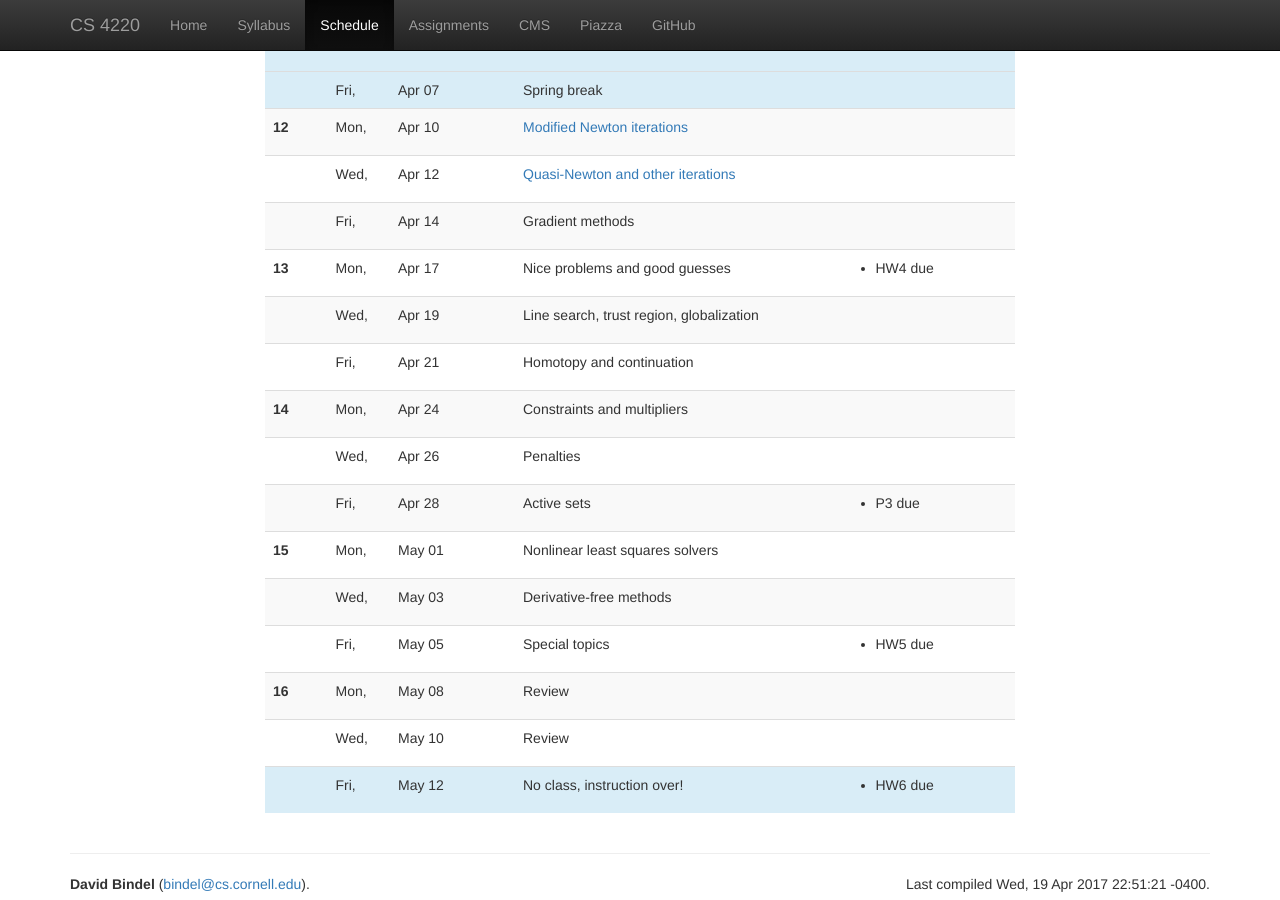
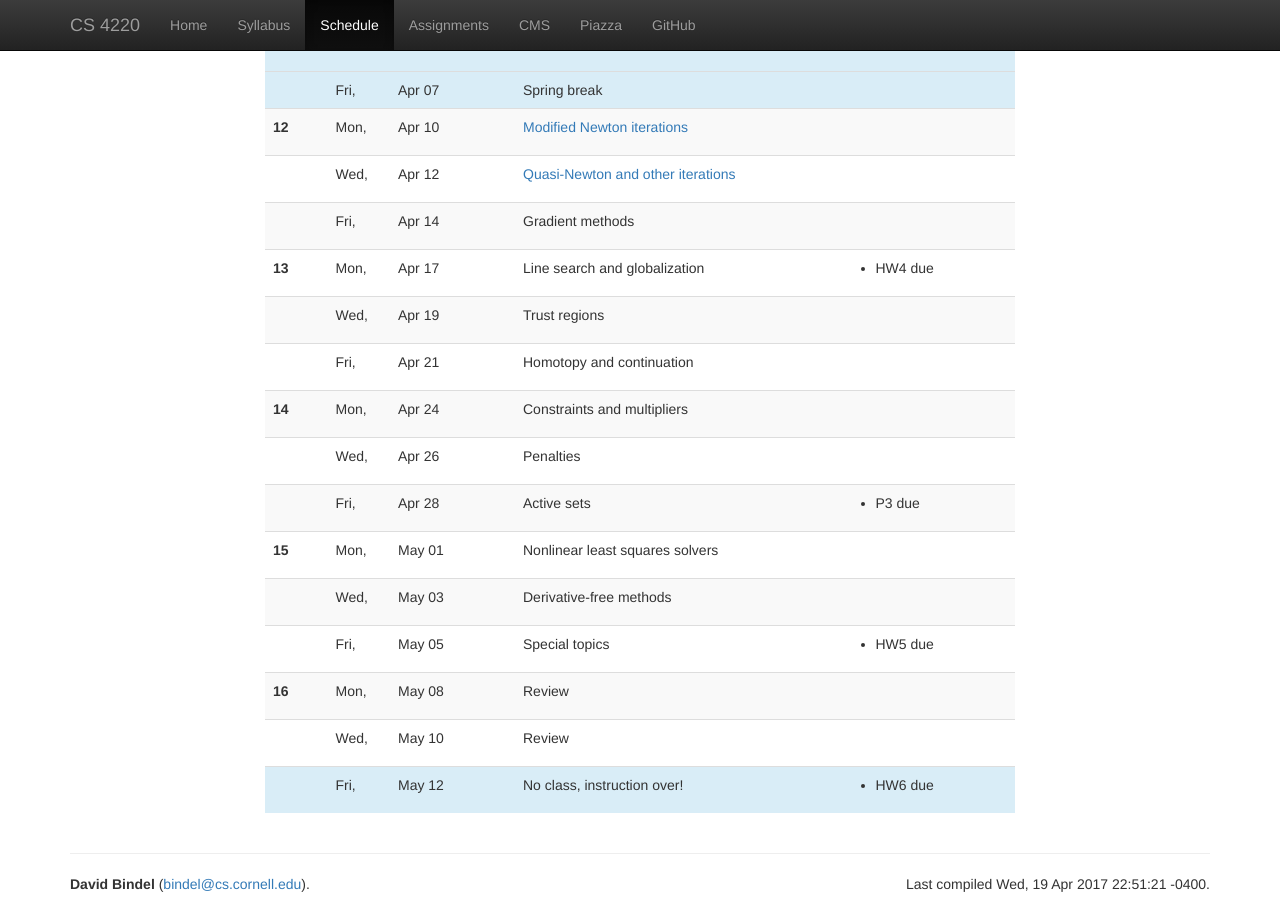
Before and after one commit to dbindel/cs4220-s17, a Jekyll site: the page built from web/schedule.html, in a window 1280 px wide and 900 px high, scrolled down 1793 px. Built offline with Jekyll 4.4.1, drawn with Linux system fonts in a browser that asks for light colours; nearby versions of some CDN libraries.

Commit message:
Split apart line search and trust region (will go with LM).

```diff
--- a/web/_data/lectures.yml
+++ b/web/_data/lectures.yml
@@ -194,11 +194,11 @@
 #
 -
   date: 2017-04-17
-  info: Nice problems and good guesses
+  info: Line search and globalization
   hw: HW4 due
 -
   date: 2017-04-19
-  info: Line search, trust region, globalization
+  info: Trust regions
 -
   date: 2017-04-21
   info: Homotopy and continuation
```
